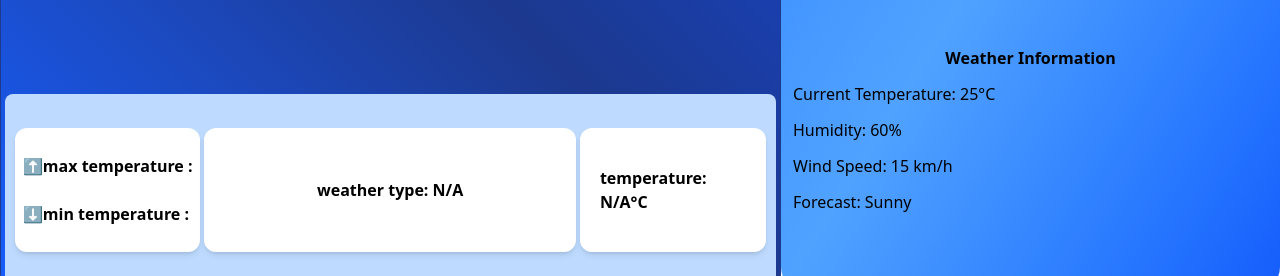
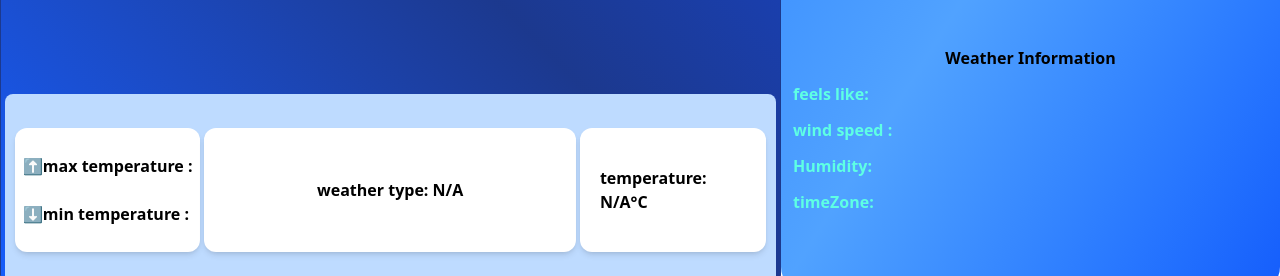
Before and after one commit to Amir-Bagheri-FE/Weatherreact, a React (Vite) app: page / in a window 1280 px wide. Shown: the part 509-785 px from the top of the page. Built offline with nearby package versions, Linux system fonts and the light colour scheme; no server answers.

Commit message:
weather details added

```diff
--- a/src/sections/info.jsx
+++ b/src/sections/info.jsx
@@ -1,12 +1,22 @@
 const Info = ({ data }) => {
+  const convertTimezone = (timezone) => {
+    if (!timezone && timezone !== 0) return "";
+    const date = new Date();
+    const utcOffset = date.getTimezoneOffset() * 60; // Convert minutes to seconds
+    const localTime = new Date(
+      (date.getTime() / 1000 + timezone + utcOffset) * 1000
+    );
+    return localTime.toLocaleTimeString();
+  };
+
   return (
     <div className="h-[30%] mt-5 flex flex-col">
       <h2 className="font-black text-center">Weather Information</h2>
-      <ul>
-        <li className="my-3">Current Temperature: 25°C</li>
-        <li className="my-3">Humidity: 60%</li>
-        <li className="my-3">Wind Speed: 15 km/h</li>
-        <li className="my-3">Forecast: Sunny</li>
+      <ul className="font-black text-[rgb(94,255,228)]">
+        <li className="my-3">feels like: {data?.main?.feelslike || ""}</li>
+        <li className="my-3">wind speed : {data?.wind?.speed || ""}</li>
+        <li className="my-3">Humidity: {data?.main?.humidity || ""}</li>
+        <li className="my-3">timeZone: {convertTimezone(data?.timezone)}</li>
       </ul>
     </div>
   );
```
